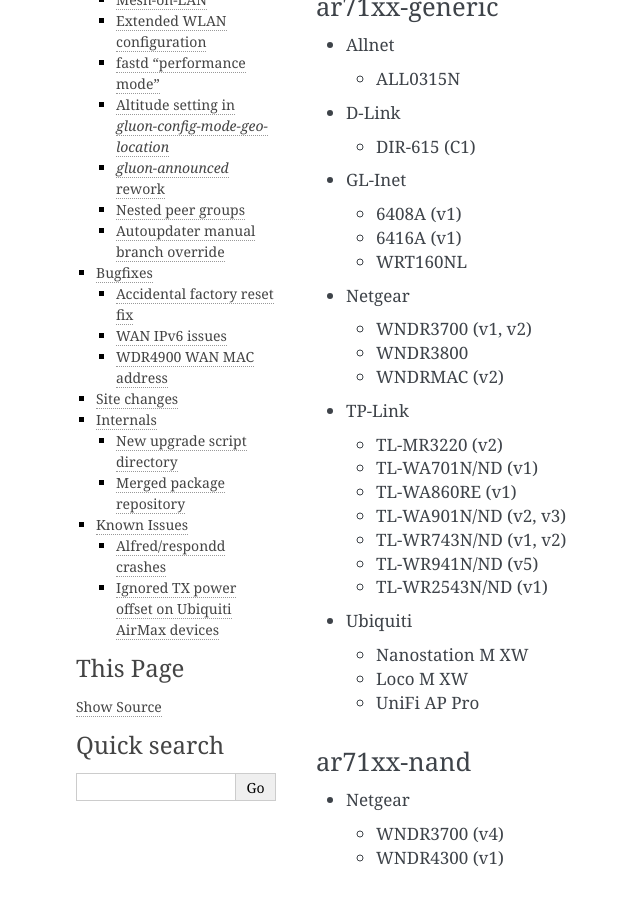
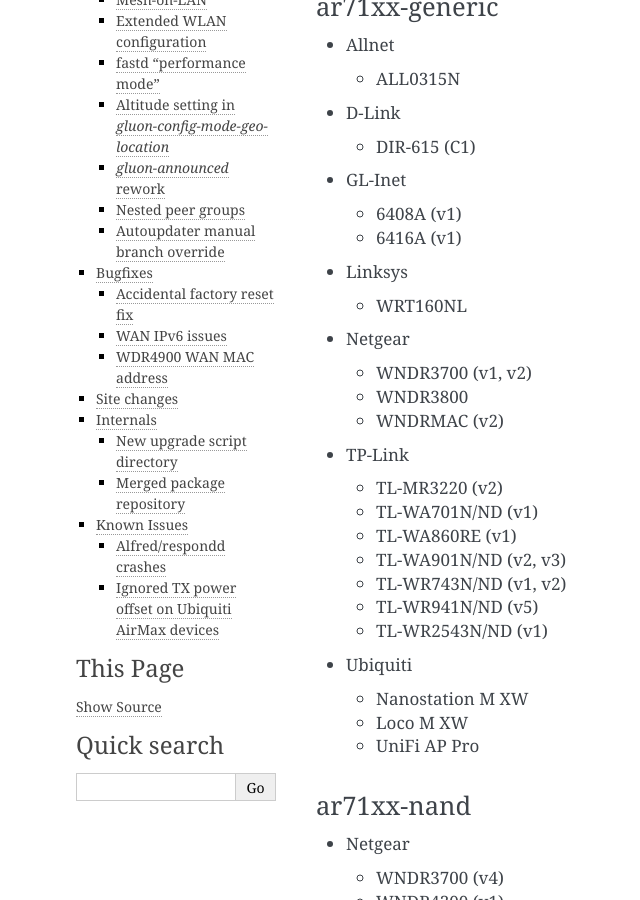
Before and after one commit to freifunk-gluon/gluon, a Sphinx documentation site: the page built from docs/releases/v2015.1.rst, in a window 1280 px wide and 900 px high, scrolled down 315 px. Shown: the whole window, without its empty margins (104-744 px from the left). Built offline with Sphinx 7.4.7, drawn with Linux system fonts in a browser that asks for light colours.

Commit message:
Update v2015.1.rst
WRT160NL to Linksys, not GL.Inet

```diff
--- a/docs/releases/v2015.1.rst
+++ b/docs/releases/v2015.1.rst
@@ -23,6 +23,8 @@
 
   - 6408A (v1)
   - 6416A (v1)
+
+* Linksys
 
   - WRT160NL
 
```
